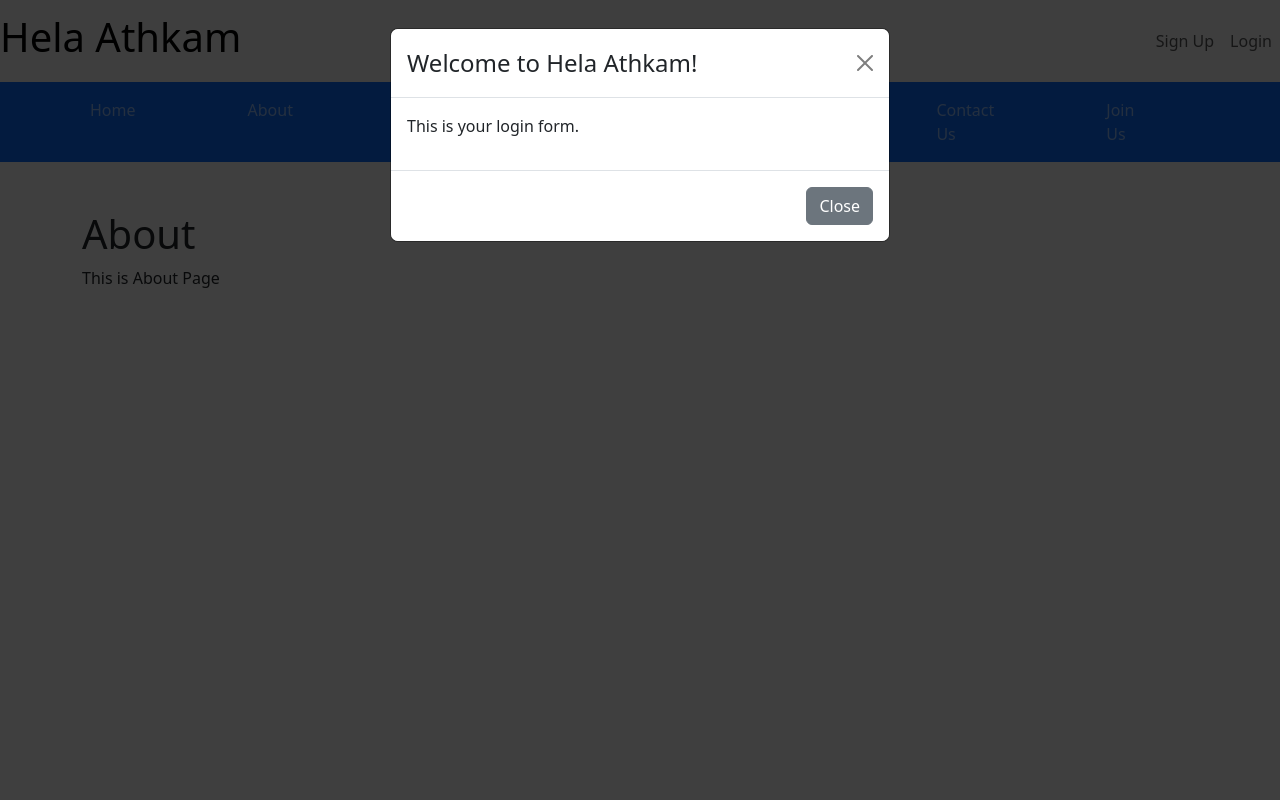
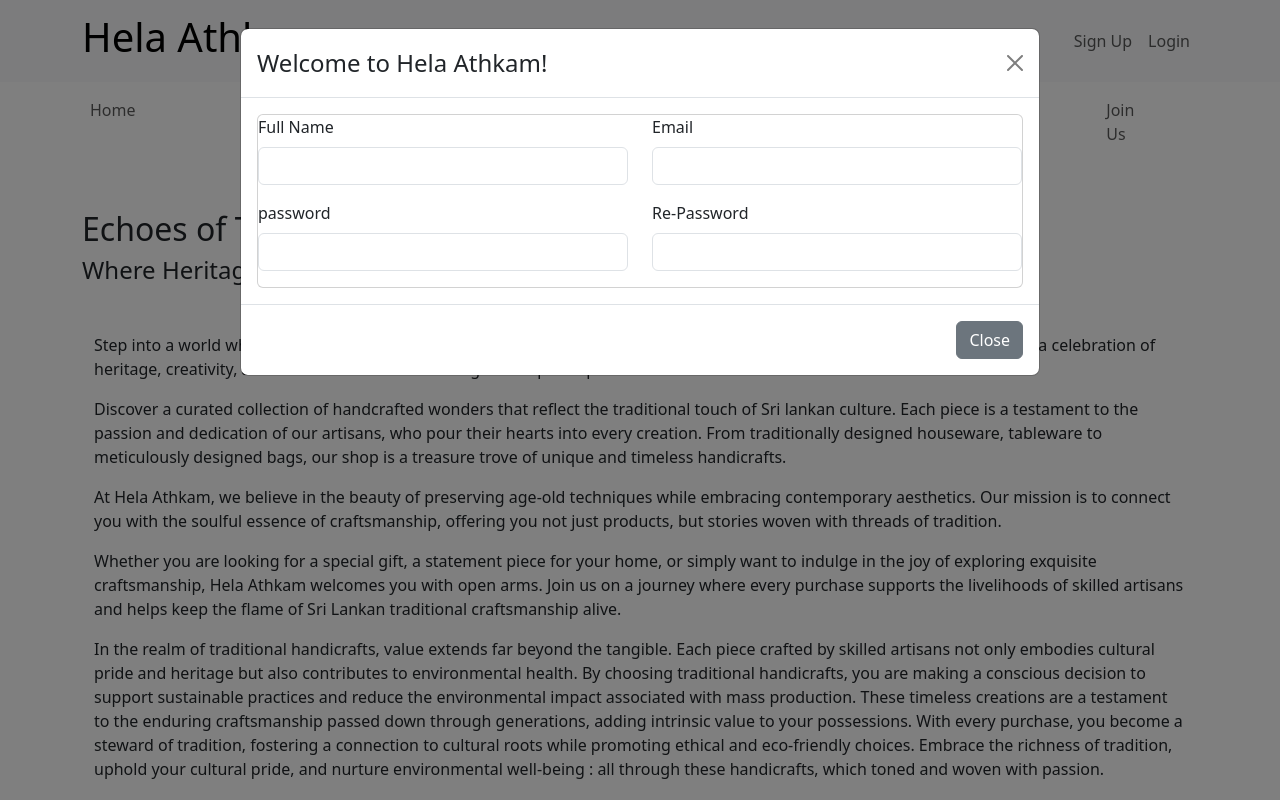
Before and after one commit to himav95/HelaAthkam, a React (Create React App) app in the folder frontend/: page /about in a window 1280 px wide. Both pictures are taken after a click on the button "Sign Up". Shown: the top 800 px of the page. Built offline with nearby package versions, Linux system fonts and the light colour scheme.

Commit message:
Modified content of about and joinus pages

```diff
--- a/frontend/src/App.js
+++ b/frontend/src/App.js
@@ -21,20 +21,26 @@ import SignUp from "./Forms/SignUp";
 function App() {
 
   // login and sign up forms modal state and function details.
-  const [isFormModalOpen, setFormModalOpen] = useState(false);
+  const [isLoginModalOpen, setLoginModalOpen] = useState(false);
+  const [isSignModalOpen, setSignModalOpen] = useState(false);
 
-  const openFormModal = () => setFormModalOpen(true);
-  const closeFormModal = () => setFormModalOpen(false);
+  const openLoginModal = () => setLoginModalOpen(true);
+  const closeLoginModal = () => setLoginModalOpen(false);
+
+  const openSignModal = () => setSignModalOpen(true);
+  const closeSignModal = () => setSignModalOpen(false);
 
   return (
     <>
 
-    <Header openFormModal={openFormModal}/>
+    {/* sign and login modal */}
+    <Header openLoginModal={openLoginModal} openSignModal={openSignModal}/>
+
     {/* pass modal state and close function to the login component. */}
-    <Login isModalOpen={isFormModalOpen} closeFormModal={closeFormModal} />
+    <Login isModalOpen={isLoginModalOpen} closeLoginModal={closeLoginModal} />
 
     {/* pass modal state and close function to the sign up component. */}
-    <SignUp isModalOpen={isFormModalOpen} closeFormModal={closeFormModal} />
+    <SignUp isModalOpen={isSignModalOpen} closeSignModal={closeSignModal} />
 
 
     {/* Header.jsx pages nav routing */}
--- a/frontend/src/Asset/Style/Header.css
+++ b/frontend/src/Asset/Style/Header.css
@@ -1,3 +1,7 @@
-#page_Navbar {
-    background-color: #000000;
+#page_navbar {
+    background-color: #154360;
 }
+
+.pageLink {
+    color: cyan;
+}
--- a/frontend/src/Components/Header.jsx
+++ b/frontend/src/Components/Header.jsx
@@ -1,34 +1,37 @@
 import { Container, Nav, Navbar } from 'react-bootstrap';
+//import '../Asset/Style/Header.css';
 
 
 
-function Header ({openFormModal}) {
+function Header ({openLoginModal, openSignModal}) {
     return(
         <>
 
         {/* Main navbar with name, sign up and login */}
         <Navbar bg="light" expand="lg" className="d-flex justify-content-between" id="main_Navbar">
-            <Navbar.Brand><h1>Hela Athkam</h1></Navbar.Brand>
+           <Container>
+           <Navbar.Brand><h1>Hela Athkam</h1></Navbar.Brand>
             <Nav>
-                <Nav.Link className="mx-auto" onClick={openFormModal}>Sign Up</Nav.Link>
-                <Nav.Link  className="mx-auto" onClick={openFormModal}>Login</Nav.Link>
+                <Nav.Link className="mx-auto" onClick={openSignModal}>Sign Up</Nav.Link>
+                <Nav.Link  className="mx-auto" onClick={openLoginModal}>Login</Nav.Link>
 
 
             </Nav>
+           </Container>
         </Navbar>
 
         {/* pages navbar with home/ about/ products/ services/ request online/ join us. */}
-        <Navbar variant='dark' sticky='top' bg='primary' id='page_Navbar' className='mb-5'>
-            <Container>
-                <Nav className='justify-content-center' variant='pills' activeKey="/home">
+        <Navbar sticky='top' id='page_Navbar' className= 'mb-5'>
+            <Container className='justify-content-center'>
+                <Nav  variant='pills' activeKey="/home">
 
-                    <Nav.Link className='me-5' href='/'>Home</Nav.Link>
-                    <Nav.Link className='mx-5' href='/about'>About</Nav.Link>
-                    <Nav.Link className='mx-5' href='/products'>Products</Nav.Link>
-                    <Nav.Link className='mx-5' href='/services'>Services</Nav.Link>
-                    <Nav.Link className='mx-5' href='/orderonline'>Order Online</Nav.Link>
-                    <Nav.Link className='mx-5' href='/contact'>Contact Us</Nav.Link>
-                    <Nav.Link className='mx-5' href='/joinus'>Join Us</Nav.Link>
+                    <Nav.Link className='pageLink me-5' href='/'>Home</Nav.Link>
+                    <Nav.Link className='pageLink mx-5' href='/about'>About</Nav.Link>
+                    <Nav.Link className='pageLink mx-5' href='/products'>Products</Nav.Link>
+                    <Nav.Link className='pageLink mx-5' href='/services'>Services</Nav.Link>
+                    <Nav.Link className='pageLink mx-5' href='/orderonline'>Order Online</Nav.Link>
+                    <Nav.Link className='pageLink mx-5' href='/contact'>Contact Us</Nav.Link>
+                    <Nav.Link className='pageLink mx-5' href='/joinus'>Join Us</Nav.Link>
 
                 </Nav>
             </Container>
--- a/frontend/src/Forms/Login.jsx
+++ b/frontend/src/Forms/Login.jsx
@@ -1,25 +1,41 @@
 import { Modal, Button } from 'react-bootstrap';
+import {Container, Row, Col} from 'react-bootstrap';
+import Form from 'react-bootstrap/Form';
 
-function Login ({ isModalOpen, closeFormModal }) {
+function Login ({ isModalOpen, closeLoginModal }) {
   return (
     <>
 
-    <Modal show={isModalOpen} onHide={closeFormModal} backdrop="static">
+    <Modal show={isModalOpen} onHide={closeLoginModal} backdrop="static" size='lg'>
       <Modal.Header closeButton>
         <Modal.Title>Welcome to Hela Athkam!</Modal.Title>
       </Modal.Header>
 
       {/* login form content */}
       <Modal.Body>
-        <p>This is your login form.</p>
-      </Modal.Body>
+      <Form>
+        {/* login email content */}
+      <Form.Group className="mb-3" controlId="email">
+        <Form.Label>Email</Form.Label>
+        <Form.Control type="email" placeholder="helaathkam@example.com" />
+      </Form.Group>
 
-      <Modal.Footer>
-        <Button variant="secondary" onClick={closeFormModal}>
-          Close
-        </Button>
-        {/* Add additional buttons if needed */}
-      </Modal.Footer>
+      {/* login password content */}
+      <Form.Group className="mb-3" controlId="password">
+        <Form.Label>Password</Form.Label>
+        <Form.Control type="Password" />
+      </Form.Group>
+      </Form>
+    </Modal.Body>
+      <Container>
+          <Row>
+            <Col xs={6} md={4}></Col>
+            <Col xs={6} md={4}>
+      <Button variant='success' size='lg' className='justify-content-center mb-4'>Login</Button>
+
+            </Col>
+          </Row>
+      </Container>
     </Modal>
 
     </>
--- a/frontend/src/Forms/SignUp.jsx
+++ b/frontend/src/Forms/SignUp.jsx
@@ -1,21 +1,61 @@
 import { Modal, Button } from 'react-bootstrap';
+import Form from 'react-bootstrap/Form';
+import {Card, Row, Col} from 'react-bootstrap';
 
-function SignUp ({ isModalOpen, closeFormModal }) {
+function SignUp ({ isModalOpen, closeSignModal }) {
   return (
     <>
 
-    <Modal show={isModalOpen} onHide={closeFormModal} backdrop="static">
+    <Modal show={isModalOpen} onHide={closeSignModal} backdrop="static" size='lg'>
       <Modal.Header closeButton>
         <Modal.Title>Welcome to Hela Athkam!</Modal.Title>
       </Modal.Header>
 
       {/* sign up form content */}
       <Modal.Body>
-        <p>This is your login form.</p>
+        <Card size='sm'>
+        <Form>
+            <Row>
+              {/* sign up name content */}
+              <Col>
+              <Form.Group className="mb-3" controlId="fullName">
+                <Form.Label>Full Name</Form.Label>
+                <Form.Control type="text" />
+              </Form.Group>
+              </Col>
+
+               {/* sign up email content  */}
+              <Col>
+              <Form.Group className="mb-3" controlId="email">
+                <Form.Label>Email</Form.Label>
+                <Form.Control type="email" />
+              </Form.Group>
+              </Col>
+            </Row>
+
+            <Row>
+              {/* sign up password content */}
+              <Col>
+              <Form.Group className="mb-3" controlId="password1">
+                <Form.Label>password</Form.Label>
+                <Form.Control type="password" />
+              </Form.Group>
+              </Col>
+
+              {/* sign up re-enter password content */}
+              <Col>
+              <Form.Group className="mb-3" controlId="password2">
+                <Form.Label>Re-Password</Form.Label>
+                <Form.Control type="password" />
+              </Form.Group>
+              </Col>
+            </Row>
+        </Form>
+        </Card>
       </Modal.Body>
 
       <Modal.Footer>
-        <Button variant="secondary" onClick={closeFormModal}>
+        <Button variant="secondary" onClick={closeSignModal}>
           Close
         </Button>
         {/* Add additional buttons if needed */}
--- a/frontend/src/Pages/About.jsx
+++ b/frontend/src/Pages/About.jsx
@@ -1,11 +1,42 @@
+import { Container } from "react-bootstrap"
+
 function About () {
     return (
+        <>
 
-        <div>
-            <h1>About</h1>
+        <h2 className="mb-2">Echoes of Tradition, Crafted for Tomorrow: Hela Athkam</h2>
+        <h4 className="mb-5">Where Heritage Transcends Time, Passed Down for Generations to Cherish..</h4>
 
-            <p>This is About Page</p>
-        </div>
+        <Container id='about_content'>
+            <p>Step into a world where artistry meets tradition, and craftsmanship tells a story.
+                Hela Athkam is not just a handicraft shop; it's a celebration of heritage, creativity,
+                and the skilled hands that bring our exquisite pieces to life.</p>
+
+            <p>Discover a curated collection of handcrafted wonders that reflect the traditional touch of Sri lankan culture.
+                 Each piece is a testament to the passion and dedication of our artisans, who pour their hearts into every creation.
+                 From traditionally designed houseware, tableware to meticulously designed bags,
+                  our shop is a treasure trove of unique and timeless handicrafts.</p>
+
+            <p>At Hela Athkam, we believe in the beauty of preserving age-old techniques while embracing contemporary aesthetics.
+                 Our mission is to connect you with the soulful essence of craftsmanship, offering you not just products,
+                  but stories woven with threads of tradition.</p>
+
+            <p>Whether you are looking for a special gift, a statement piece for your home,
+                 or simply want to indulge in the joy of exploring exquisite craftsmanship, Hela Athkam welcomes you with open arms.
+                 Join us on a journey where every purchase supports the livelihoods of skilled artisans and helps keep the flame of
+                 Sri Lankan traditional craftsmanship alive.</p>
+
+            <p>In the realm of traditional handicrafts, value extends far beyond the tangible.
+                 Each piece crafted by skilled artisans not only embodies cultural pride and heritage but also contributes to environmental health.
+                  By choosing traditional handicrafts, you are making a conscious decision to support sustainable practices and reduce the environmental impact associated with mass production.
+                  These timeless creations are a testament to the enduring craftsmanship passed down through generations, adding intrinsic value to your possessions. With every purchase,
+                  you become a steward of tradition, fostering a connection to cultural roots while promoting ethical and eco-friendly choices. Embrace the richness of tradition,
+                   uphold your cultural pride, and nurture environmental well-being : all through these handicrafts, which toned and woven with passion.</p>
+
+            <p>Thank you for choosing Hela Athkam : where every creation is a masterpiece,
+                and every purchase is a contribution to the legacy of handmade excellence. Explore, experience, and embrace the art of Hela Athkam.</p>
+        </Container>
+        </>
     )
 }
 
--- a/frontend/src/Pages/JoinUs.jsx
+++ b/frontend/src/Pages/JoinUs.jsx
@@ -1,7 +1,7 @@
+import { useState } from 'react';
+import CraftsmanRequest from '../Forms/CraftsmanRequest';
 import Card from 'react-bootstrap/Card';
 import {Row, Col, Button} from 'react-bootstrap';
-import CraftsmanRequest from '../Forms/CraftsmanRequest';
-import { useState } from 'react';
 
 function JoinUs () {
 
```
